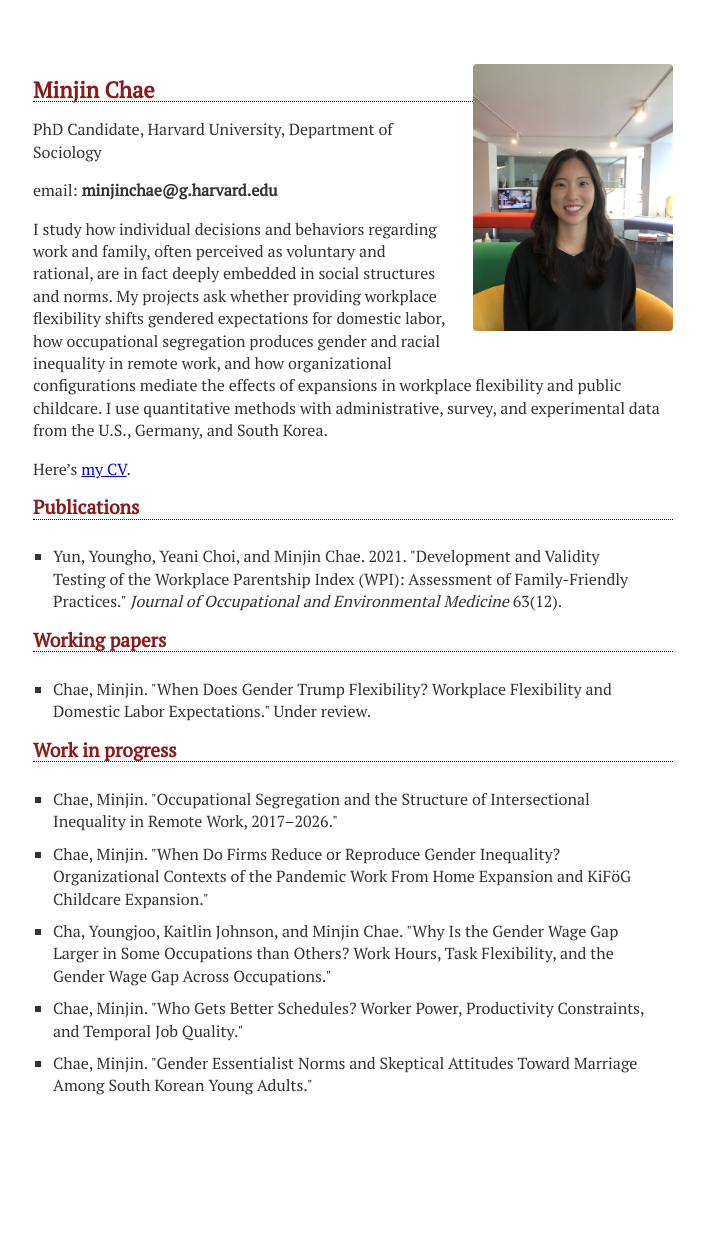
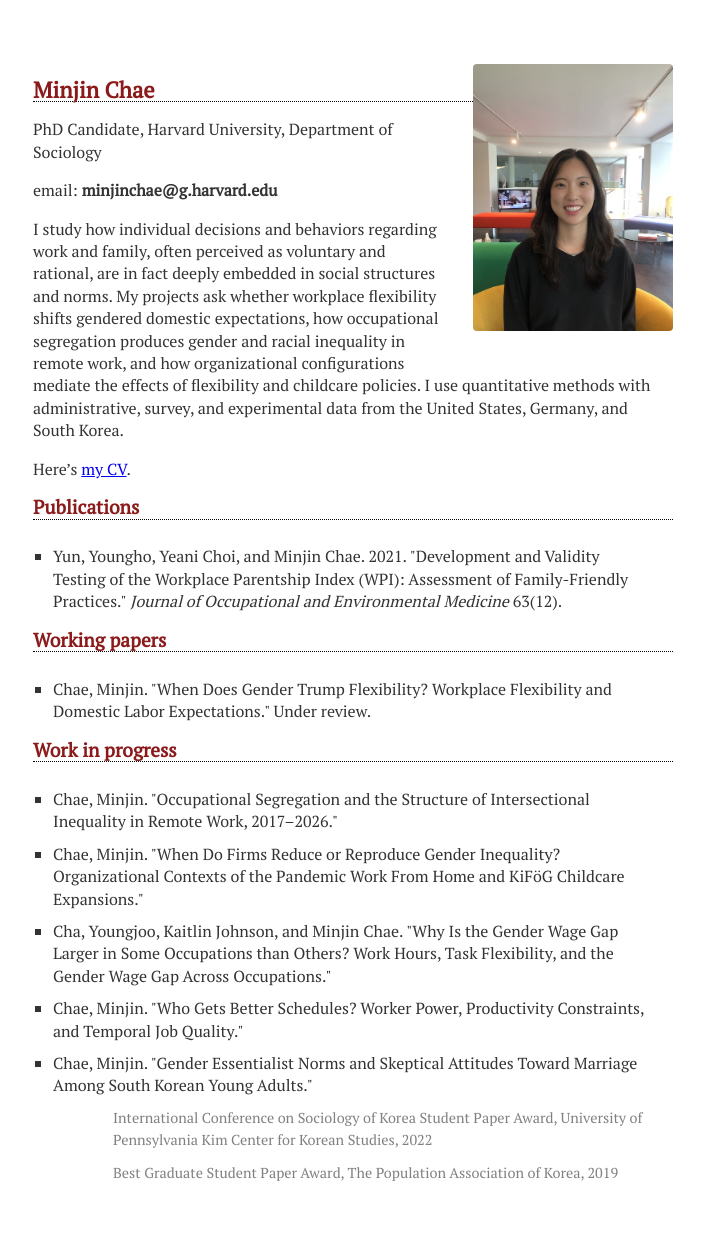
Before and after one commit to chaeminjin/chaeminjin.github.io, a Jekyll site: the page built from index.md, in a window 1280 px wide. Shown: the whole page, without its empty margins (287-991 px from the left). Built offline with Jekyll 4.4.1, drawn with Linux system fonts in a browser that asks for light colours; before the commit the page ends 1161 px from its top, so only the background shows below that.

Commit message:
Polish bio length, fix expansion repetition, move Korean paper awards
Bio: tighten project sentence (drop 'providing', collapse 'expansions
in workplace flexibility and public childcare' to 'flexibility and
childcare policies'). Spell out U.S. as United States.

Work in progress: rename German firms paper to '...Pandemic Work From
Home and KiFoeG Childcare Expansions' (plural) to avoid duplicate
'Expansion'. Move two Korean-paper awards (ICSK 2022, PAK 2019) from
Grants & Awards to bullets under the Korean paper, matching Clem's
convention that paper-specific awards live with the paper.

Co-Authored-By: Claude Opus 4.7 (1M context) <noreply@anthropic.com>

```diff
--- a/index.md
+++ b/index.md
@@ -13,7 +13,7 @@ PhD Candidate, Harvard University, Department of Sociology
 
 email: **minjinchae@g.harvard.edu**
 
-I study how individual decisions and behaviors regarding work and family, often perceived as voluntary and rational, are in fact deeply embedded in social structures and norms. My projects ask whether providing workplace flexibility shifts gendered expectations for domestic labor, how occupational segregation produces gender and racial inequality in remote work, and how organizational configurations mediate the effects of expansions in workplace flexibility and public childcare. I use quantitative methods with administrative, survey, and experimental data from the U.S., Germany, and South Korea.
+I study how individual decisions and behaviors regarding work and family, often perceived as voluntary and rational, are in fact deeply embedded in social structures and norms. My projects ask whether workplace flexibility shifts gendered domestic expectations, how occupational segregation produces gender and racial inequality in remote work, and how organizational configurations mediate the effects of flexibility and childcare policies. I use quantitative methods with administrative, survey, and experimental data from the United States, Germany, and South Korea.
 
 Here's [my CV](Chae_CV.pdf).
 
@@ -33,8 +33,13 @@ Here's [my CV](Chae_CV.pdf).
 
 <ul class="publications">
   <li>Chae, Minjin. "Occupational Segregation and the Structure of Intersectional Inequality in Remote Work, 2017&ndash;2026."</li>
-  <li>Chae, Minjin. "When Do Firms Reduce or Reproduce Gender Inequality? Organizational Contexts of the Pandemic Work From Home Expansion and KiF&ouml;G Childcare Expansion."</li>
+  <li>Chae, Minjin. "When Do Firms Reduce or Reproduce Gender Inequality? Organizational Contexts of the Pandemic Work From Home and KiF&ouml;G Childcare Expansions."</li>
   <li>Cha, Youngjoo, Kaitlin Johnson, and Minjin Chae. "Why Is the Gender Wage Gap Larger in Some Occupations than Others? Work Hours, Task Flexibility, and the Gender Wage Gap Across Occupations."</li>
   <li>Chae, Minjin. "Who Gets Better Schedules? Worker Power, Productivity Constraints, and Temporal Job Quality."</li>
-  <li>Chae, Minjin. "Gender Essentialist Norms and Skeptical Attitudes Toward Marriage Among South Korean Young Adults."</li>
+  <li>Chae, Minjin. "Gender Essentialist Norms and Skeptical Attitudes Toward Marriage Among South Korean Young Adults."
+    <ul class="award">
+      <li>International Conference on Sociology of Korea Student Paper Award, University of Pennsylvania Kim Center for Korean Studies, 2022</li>
+      <li>Best Graduate Student Paper Award, The Population Association of Korea, 2019</li>
+    </ul>
+  </li>
 </ul>
```
Also changed, not shown: 2 other files.
